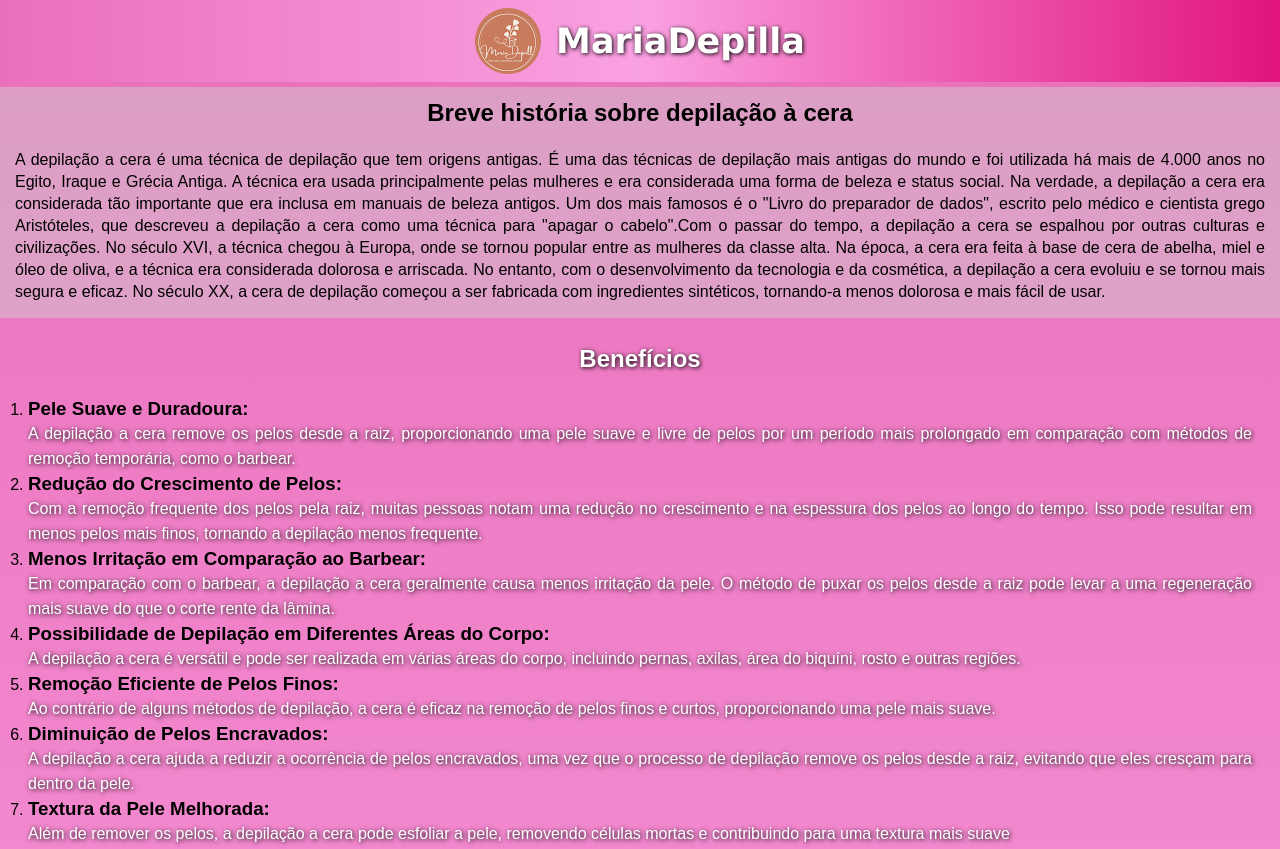
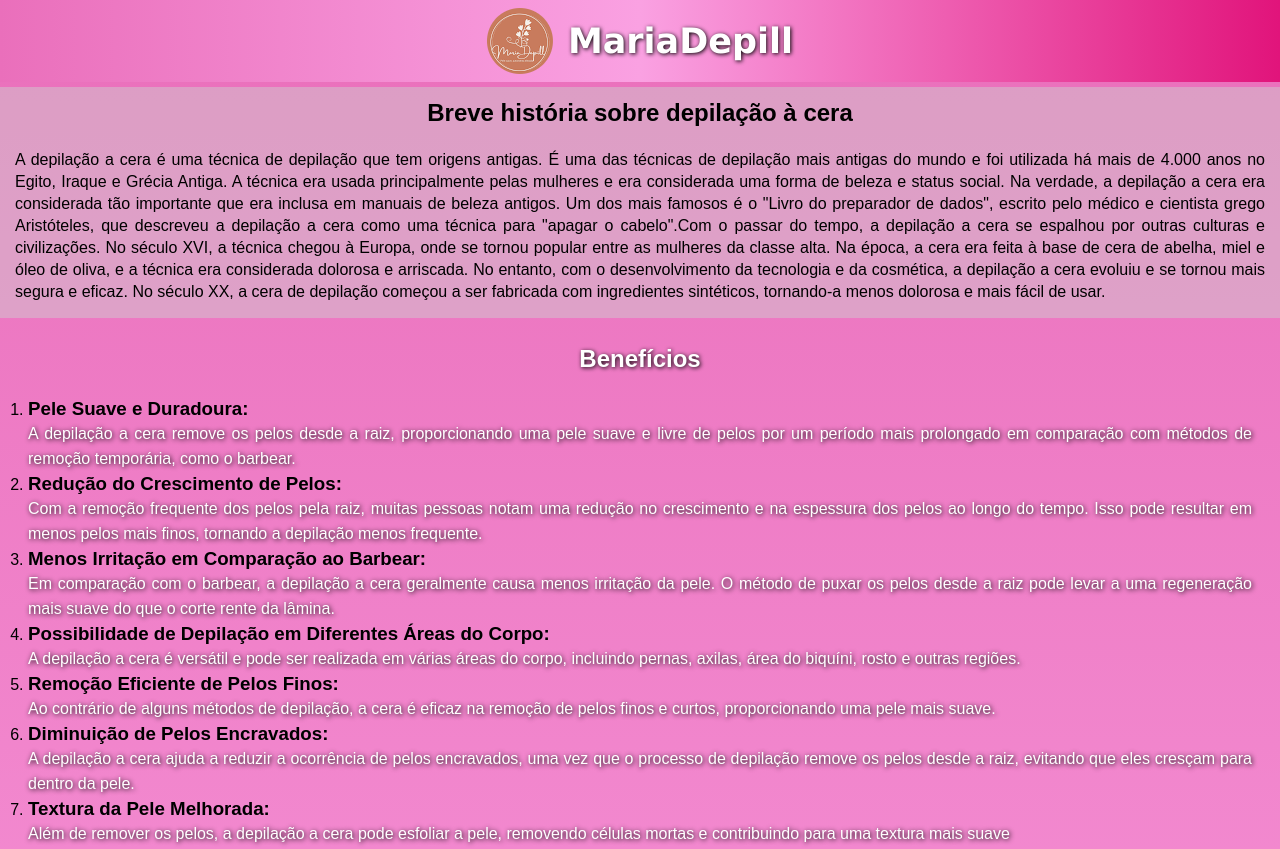
Before and after one commit to Davi-Cyber-Security/mariaadepill, a plain HTML site: page index.html in a window 1280 px wide. Shown: the top 849 px of the page. Drawn offline with Linux system fonts and the light colour scheme.

Commit message:
index.html

```diff
--- a/index.html
+++ b/index.html
@@ -14,7 +14,7 @@
     <link rel="stylesheet" href="css/index.css">
     <link rel="icon" href="img/loogo.png" sizes="280x280">
 
-    <title>MariaDepilla</title>
+    <title>MariaDepill</title>
 </head>
 <body>
     <header>
@@ -22,7 +22,7 @@
         <img src="logo.avif" class="logo">
         -->
         <img src="img/loogo.png" alt="logo">
-        <h1 class="titulo_logo">MariaDepilla</h1>
+        <h1 class="titulo_logo">MariaDepill</h1>
     </header>
     <main>
         <section class="topo">
```
